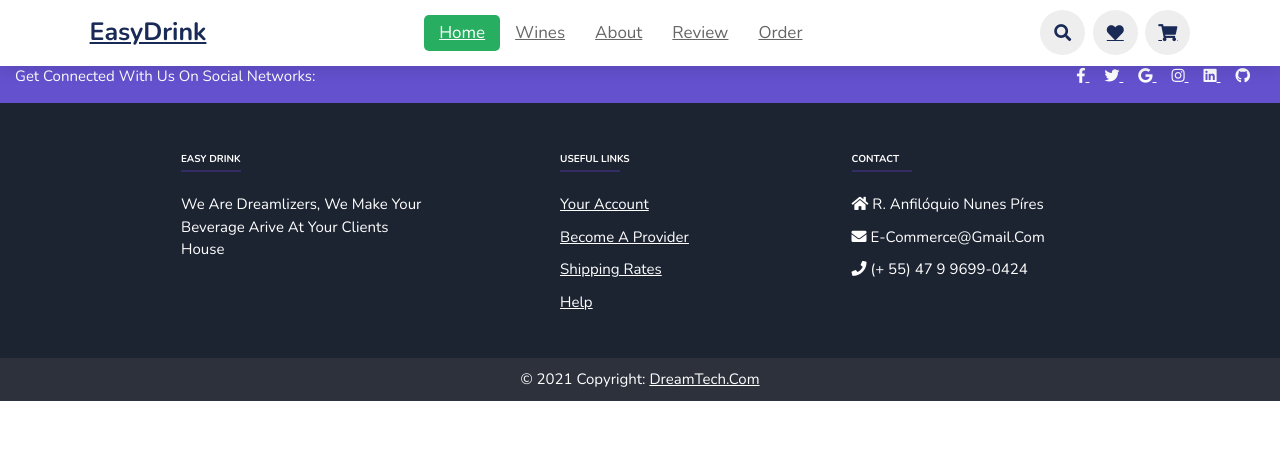
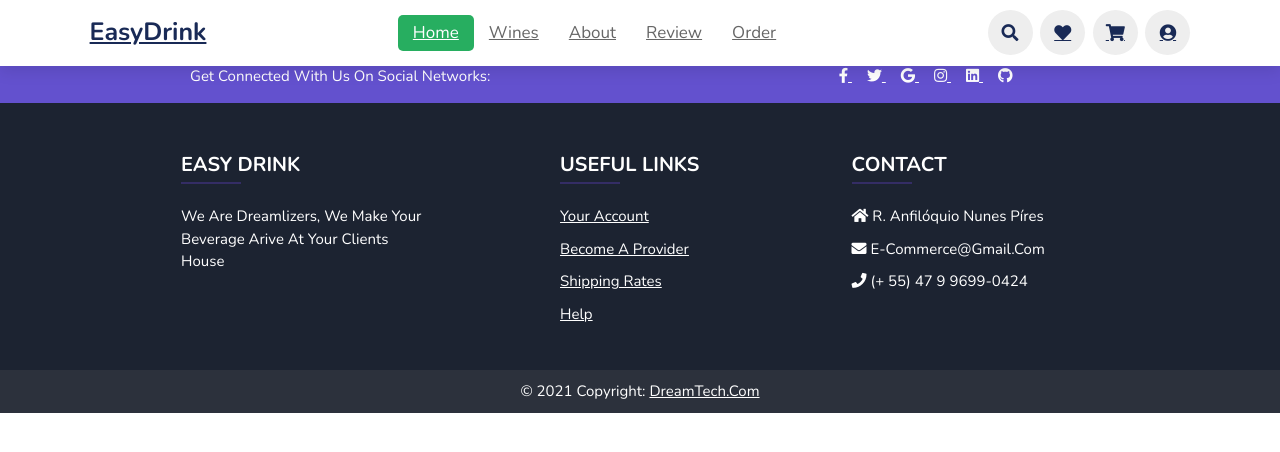
Before and after one commit to eduardasneves18/EasyDrink, a Django app: page /about/ in a window 1280 px wide. Shown: the top 452 px of the page. Run offline with Django 3.2, Linux system fonts and the light colour scheme; some web fonts are replaced.

Commit message:
Realizei a atualização da nav e do footer

```diff
--- a/frontend/templates/base/base.html
+++ b/frontend/templates/base/base.html
@@ -17,11 +17,12 @@
     <link href="https://cdn.jsdelivr.net/npm/bootstrap@5.0.2/dist/css/bootstrap.min.css" rel="stylesheet" integrity="sha384-EVSTQN3/azprG1Anm3QDgpJLIm9Nao0Yz1ztcQTwFspd3yD65VohhpuuCOmLASjC" crossorigin="anonymous">
 
    <!--CSS-->
-    <link rel="stylesheet" href="{% static 'css/style_navbar.css' %}" />
-    <link rel="stylesheet" href="{% static 'css/style_base.css' %}" />
-    <link rel="stylesheet" href="{% static 'css/style_home.css' %}" />
+   {%block style%} {%endblock style%}
 
-    <!--External Font-->
+    <!-- Font font-awesome -->
+    <link rel="stylesheet" href="https://cdnjs.cloudflare.com/ajax/libs/font-awesome/5.15.4/css/all.min.css" integrity="sha512-1ycn6IcaQQ40/MKBW2W4Rhis/DbILU74C1vSrLJxCq57o941Ym01SwNsOMqvEBFlcgUa6xLiPY/NS5R+E6ztJQ==" crossorigin="anonymous" referrerpolicy="no-referrer" />
+
+     <!--External Font-->
     <link rel="preconnect" href="https://fonts.googleapis.com">
     <link rel="preconnect" href="https://fonts.gstatic.com" crossorigin>
     <link href="https://fonts.googleapis.com/css2?family=Barlow:ital,wght@1,200&family=Rampart+One&family=Ubuntu:wght@500&display=swap" rel="stylesheet">
--- a/frontend/templates/base/footer.html
+++ b/frontend/templates/base/footer.html
@@ -1,17 +1,20 @@
 {% load static%}
 <!-- Footer -->
+
+
+
 <div style="font-size: 1.5rem;">
 <footer class="text-center text-lg-start text-white" style="background-color: #1c2331">
   <!-- Section: Social media -->
-  <section class="d-flex justify-content-between p-4" style="background-color: #6351ce">
+  <section class="d-flex justify-content-between p-4" style="background-color: #6351ce;">
     <!-- Left -->
-    <div class="me-5">
+    <div class="me-5" style="padding-left: 14%;">
       <span>Get connected with us on social networks:</span>
     </div>
     <!-- Left -->
 
     <!-- Right -->
-    <div>
+    <div style="padding-right: 19%;">
       <a href="" class="text-white me-4">
         <i class="fab fa-facebook-f"></i>
       </a>
@@ -43,7 +46,7 @@
         <!-- Grid column -->
         <div class="col-md-3 col-lg-4 col-xl-3 mx-auto mb-4">
           <!-- Content -->
-          <h6 class="text-uppercase fw-bold">Easy Drink</h6>
+          <h6 class="text-uppercase fw-bold" style="font-size: 2rem;">Easy Drink</h6>
           <hr class="mb-4 mt-0 d-inline-block mx-auto" style="width: 60px; background-color: #7c4dff; height: 2px" />
           <p>
             We are dreamlizers, we make your beverage arive at your clients house
@@ -54,7 +57,7 @@
         <!-- Grid column -->
         <div class="col-md-3 col-lg-2 col-xl-2 mx-auto mb-4">
           <!-- Links -->
-          <h6 class="text-uppercase fw-bold">Useful links</h6>
+          <h6 class="text-uppercase fw-bold" style="font-size: 2rem;">Useful links</h6>
           <hr class="mb-4 mt-0 d-inline-block mx-auto" style="width: 60px; background-color: #7c4dff; height: 2px" />
           <p>
             <a href="#!" class="text-white">Your Account</a>
@@ -74,7 +77,7 @@
         <!-- Grid column -->
         <div class="col-md-4 col-lg-3 col-xl-3 mx-auto mb-md-0 mb-4">
           <!-- Links -->
-          <h6 class="text-uppercase fw-bold">Contact</h6>
+          <h6 class="text-uppercase fw-bold" style="font-size: 2rem;">Contact</h6>
           <hr class="mb-4 mt-0 d-inline-block mx-auto" style="width: 60px; background-color: #7c4dff; height: 2px" />
           <p><i class="fas fa-home mr-3"></i> R. Anfilóquio Nunes Píres</p>
           <p><i class="fas fa-envelope mr-3"></i> e-commerce@gmail.com</p>
--- a/frontend/templates/base/nav.html
+++ b/frontend/templates/base/nav.html
@@ -1,4 +1,6 @@
 {% load static%}
+{%block style%}<link rel="stylesheet" href="pages\static\css\style_navbar.css" />{%endblock style%}
+
 <header>
     <a href="#" class="logo">EasyDrink</a>
 
@@ -14,6 +16,7 @@
         <i class="fas fa-search" id="search-icon"></i>
         <a href="#" class="fas fa-heart"></a>
         <a href="#" class="fas fa-shopping-cart"></a>
+        <a href="#" id="login" class="fas fa-user-circle"></a>
     </div>
 </header>
 
@@ -25,4 +28,6 @@
     <label for="search-box" class="fas fa-search"></label>
     <i class="fa fa-times" id="close" aria-hidden="true"></i>
 </form>
+
+
 <script src="pages\static\js\script_nav.js"></script>
```
